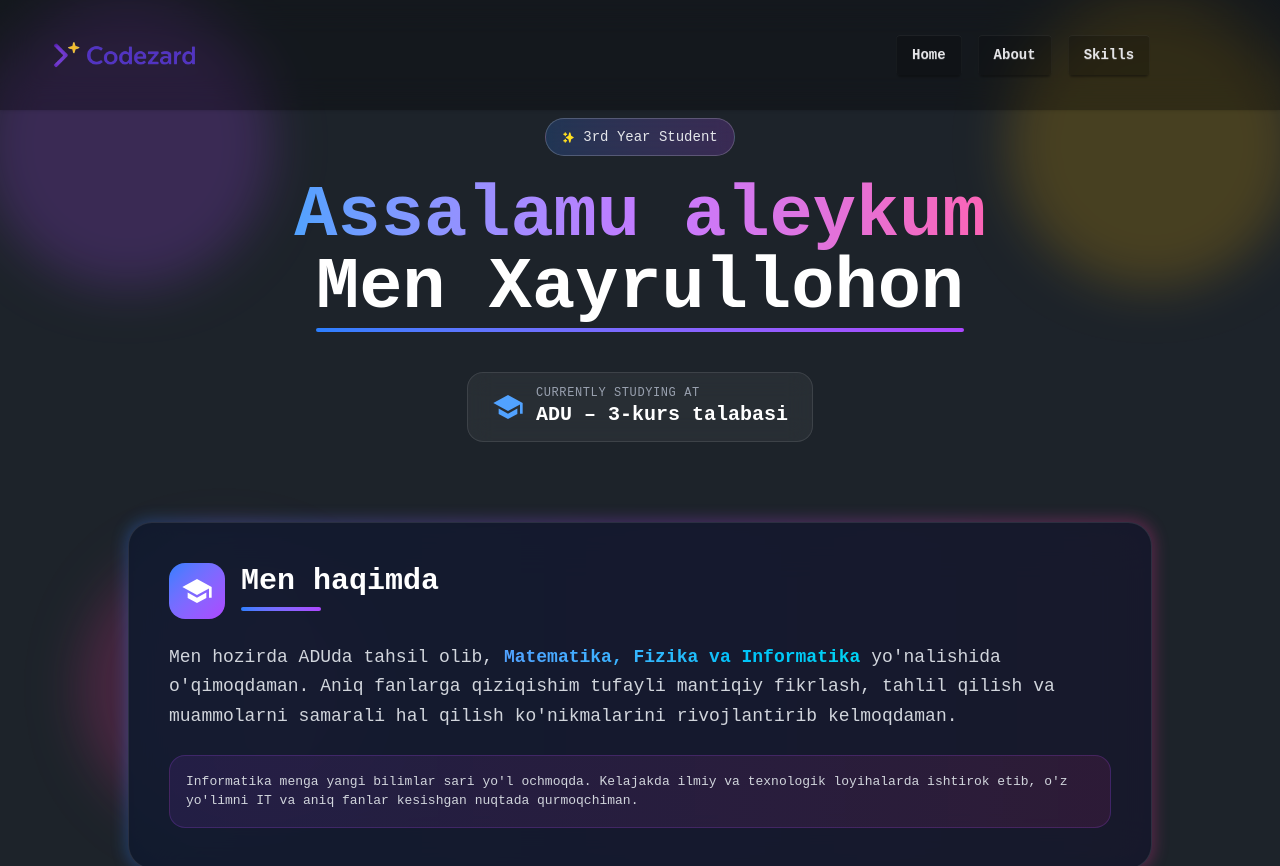
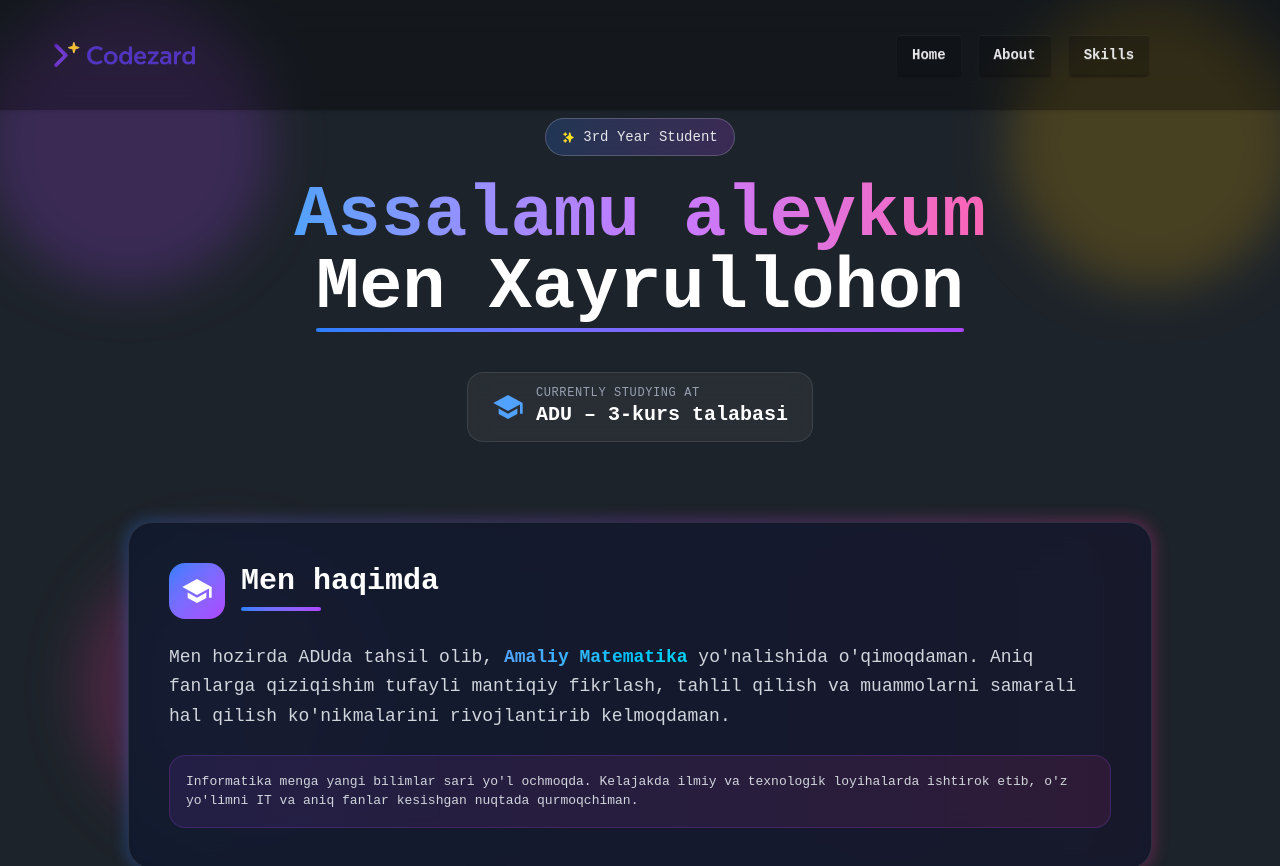
Before and after one commit to Codezard-frond/buvijon-portifolio, a React (Vite) app: page / in a window 1280 px wide. Shown: the top 866 px of the page. Built offline with nearby package versions, Linux system fonts and the light colour scheme.

Commit message:
in comite

```diff
--- a/src/pages/Home.jsx
+++ b/src/pages/Home.jsx
@@ -6,7 +6,7 @@ import { MdSchool } from "react-icons/md";
 import { HiSparkles } from "react-icons/hi";
 
 function Home() {
-  // Animation variants
+
   const containerVariants = {
     hidden: { opacity: 0 },
     visible: {
@@ -77,7 +77,7 @@ function Home() {
 
   return (
     <div className="relative min-h-screen overflow-hidden" id="home">
-      {/* Animated Background */}
+
       <div className="fixed inset-0 -z-10">
         <div className="absolute top-0 -left-4 w-72 h-72 bg-purple-500 rounded-full mix-blend-multiply filter blur-xl opacity-20 animate-blob"></div>
         <div className="absolute top-0 -right-4 w-72 h-72 bg-yellow-500 rounded-full mix-blend-multiply filter blur-xl opacity-20 animate-blob animation-delay-2000"></div>
@@ -85,14 +85,13 @@ function Home() {
       </div>
 
       <div className="container mx-auto px-4 py-20">
-        {/* HERO SECTION */}
+
         <motion.div
           initial={{ opacity: 0, y: 40 }}
           animate={{ opacity: 1, y: 0 }}
           transition={{ duration: 0.8, ease: "easeOut" }}
           className="text-center relative"
         >
-          {/* Floating Badge */}
           <motion.div
             initial={{ scale: 0 }}
             animate={{ scale: 1 }}
@@ -138,7 +137,6 @@ function Home() {
           </motion.div>
         </motion.div>
 
-        {/* ABOUT ME - Bento Box Style */}
         <motion.div
           initial={{ opacity: 0, y: 40 }}
           animate={{ opacity: 1, y: 0 }}
@@ -161,7 +159,7 @@ function Home() {
               <p className="text-lg leading-relaxed text-gray-300">
                 Men hozirda ADUda tahsil olib,{" "}
                 <span className="text-transparent bg-clip-text bg-gradient-to-r from-blue-400 to-cyan-400 font-semibold">
-                  Matematika, Fizika va Informatika
+                 Amaliy Matematika
                 </span>{" "}
                 yo'nalishida o'qimoqdaman. Aniq fanlarga qiziqishim tufayli mantiqiy fikrlash, tahlil qilish va muammolarni samarali hal qilish ko'nikmalarini rivojlantirib kelmoqdaman.
               </p>
```
